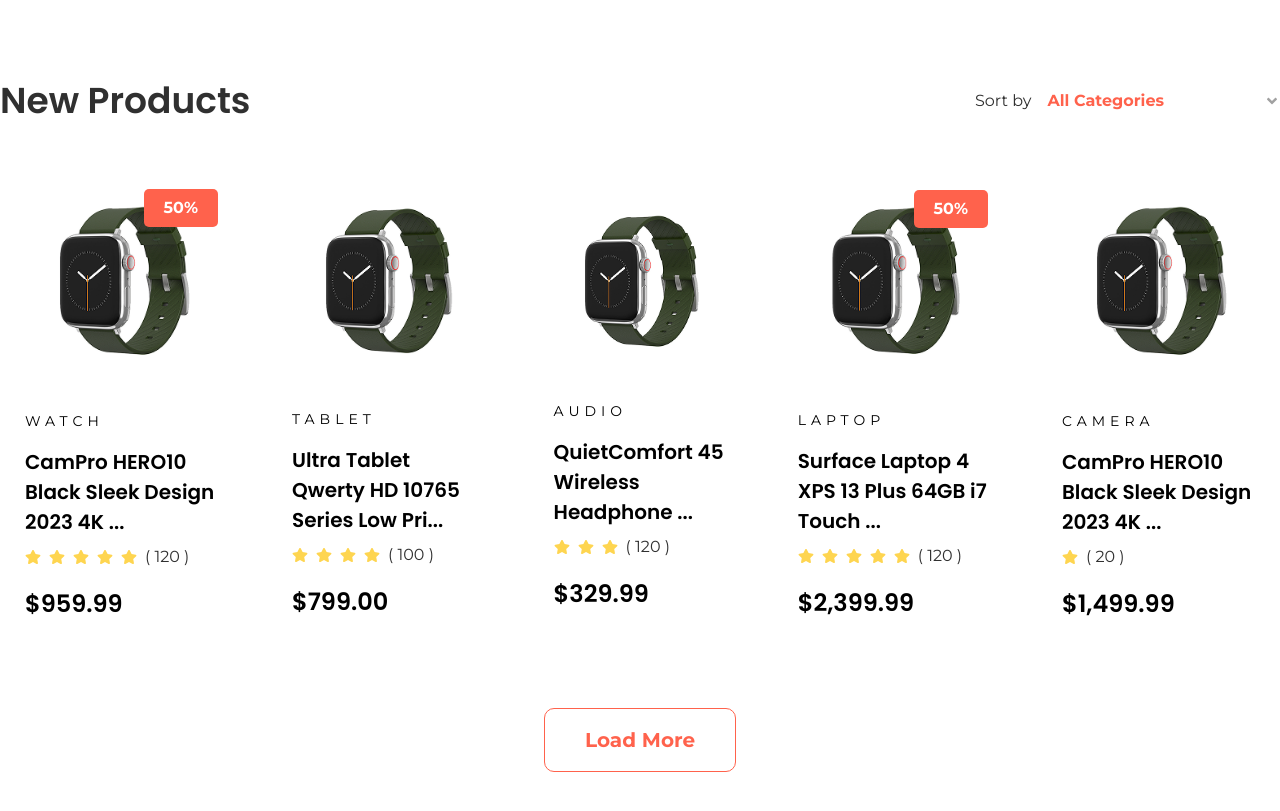
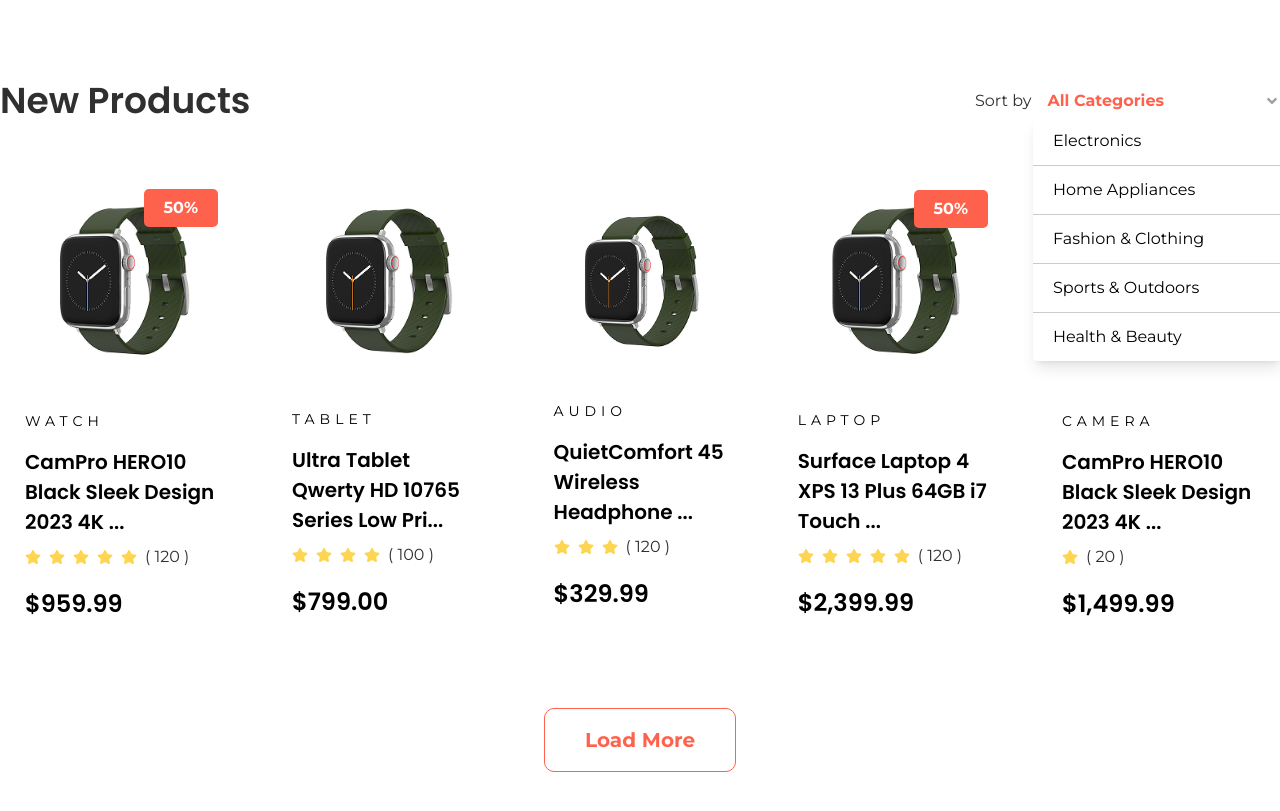
Before and after one commit to moumitaseemaa/eshop, a React (Vite) app: page / in a window 1280 px wide. Shown: the part 2113-2924 px from the top of the page. Built offline with nearby package versions, Linux system fonts and the light colour scheme.

Commit message:
NewProduct DropDown added

```diff
--- a/src/components/NewProduct.jsx
+++ b/src/components/NewProduct.jsx
@@ -5,8 +5,29 @@
 import "slick-carousel/slick/slick.css";
 import "slick-carousel/slick/slick-theme.css";
 import { FaAngleDown } from "react-icons/fa";
+import { useEffect, useRef, useState } from "react";
 
 const NewProduct = () => {
+  let [isDropDown, setIsDropDown] = useState(true);
+  let dropDownRef = useRef(null);
+
+  let handleClick = () => {
+    setIsDropDown(!isDropDown);
+  };
+
+  useEffect(() => {
+    let handleClickOutSide = (event) => {
+      // console.log(dropDownRef.current.contains(event.target));
+      if (dropDownRef.current && !dropDownRef.current.contains(event.target)) {
+        setIsDropDown(false);
+      }
+    };
+    document.addEventListener("mousedown", handleClickOutSide);
+    return () => {
+      document.removeEventListener("mousedown", handleClickOutSide);
+    };
+  }, []);
+
   return (
     <div className="mb-20">
       <Container>
@@ -14,18 +35,44 @@
           <h2 className="font-['Poppins'] font-semibold text-4xl leading-[46px] text-[#303030]">
             New Products
           </h2>
-          <Flex className="justify-between items-center gap-x-4 ">
+          <div
+            className=" flex justify-between items-center gap-x-4 relative"
+            ref={dropDownRef}
+          >
             <p className="font-['Montserrat'] font-normal text-base text-[#303030] leading-6">
               Sort by
             </p>
-            <Flex className="justify-between items-center gap-x-25 ">
+            <button
+              onClick={handleClick}
+              className=" flex justify-between items-center gap-x-25 "
+            >
               <p className="font-['Montserrat'] font-bold text-base text-[#FF624C] leading-6">
                 All Categories
               </p>
-
               <FaAngleDown className="text-[#303030] opacity-45" />
-            </Flex>
-          </Flex>
+              {isDropDown && (
+                <div className="w-[250px] absolute mt-2 top-[20px] left-[58px] bg-white rounded z-10 shadow-lg ">
+                  <ul className="font-['Montserrat'] font-normal text-base text-[#000000] leading-6 text-left">
+                    <li className="border-b border-[#CBCBCB] px-5 py-3  hover:bg-gray-300 hover:text-[#FF624C] duration-300 cursor-pointer">
+                      Electronics
+                    </li>
+                    <li className="border-b border-[#CBCBCB] px-5 py-3  hover:bg-gray-300 hover:text-[#FF624C] duration-300 cursor-pointer">
+                      Home Appliances
+                    </li>
+                    <li className="border-b border-[#CBCBCB] px-5 py-3  hover:bg-gray-300 hover:text-[#FF624C] duration-300 cursor-pointer">
+                      Fashion & Clothing
+                    </li>
+                    <li className="border-b border-[#CBCBCB] px-5 py-3  hover:bg-gray-300 hover:text-[#FF624C] duration-300 cursor-pointer">
+                      Sports & Outdoors
+                    </li>
+                    <li className=" px-5 py-3  hover:bg-gray-300 hover:text-[#FF624C] duration-300 cursor-pointer">
+                      Health & Beauty
+                    </li>
+                  </ul>
+                </div>
+              )}
+            </button>
+          </div>
         </Flex>
 
         <Flex className={"justify-between items-center gap-x-6"}>
```
